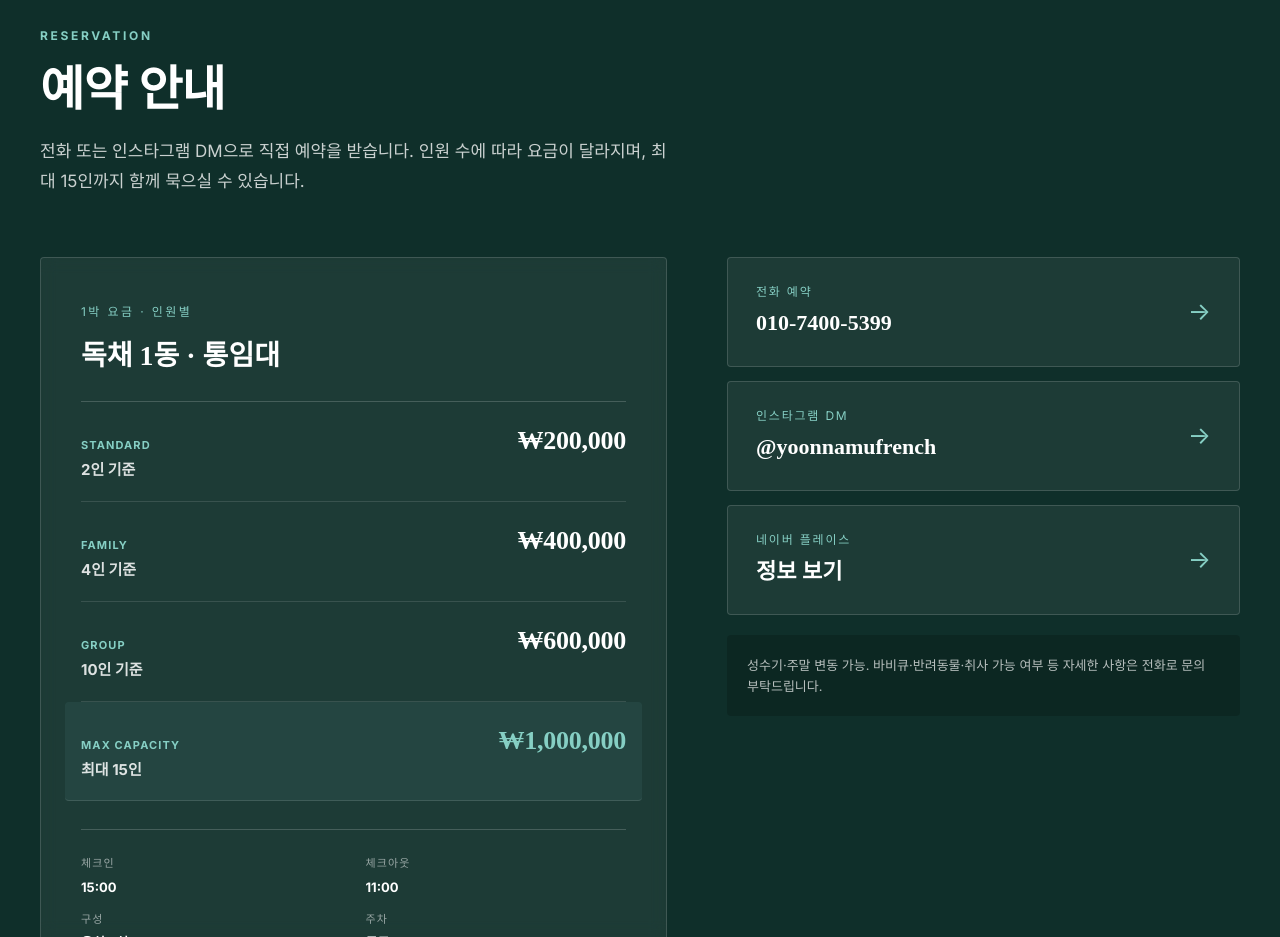
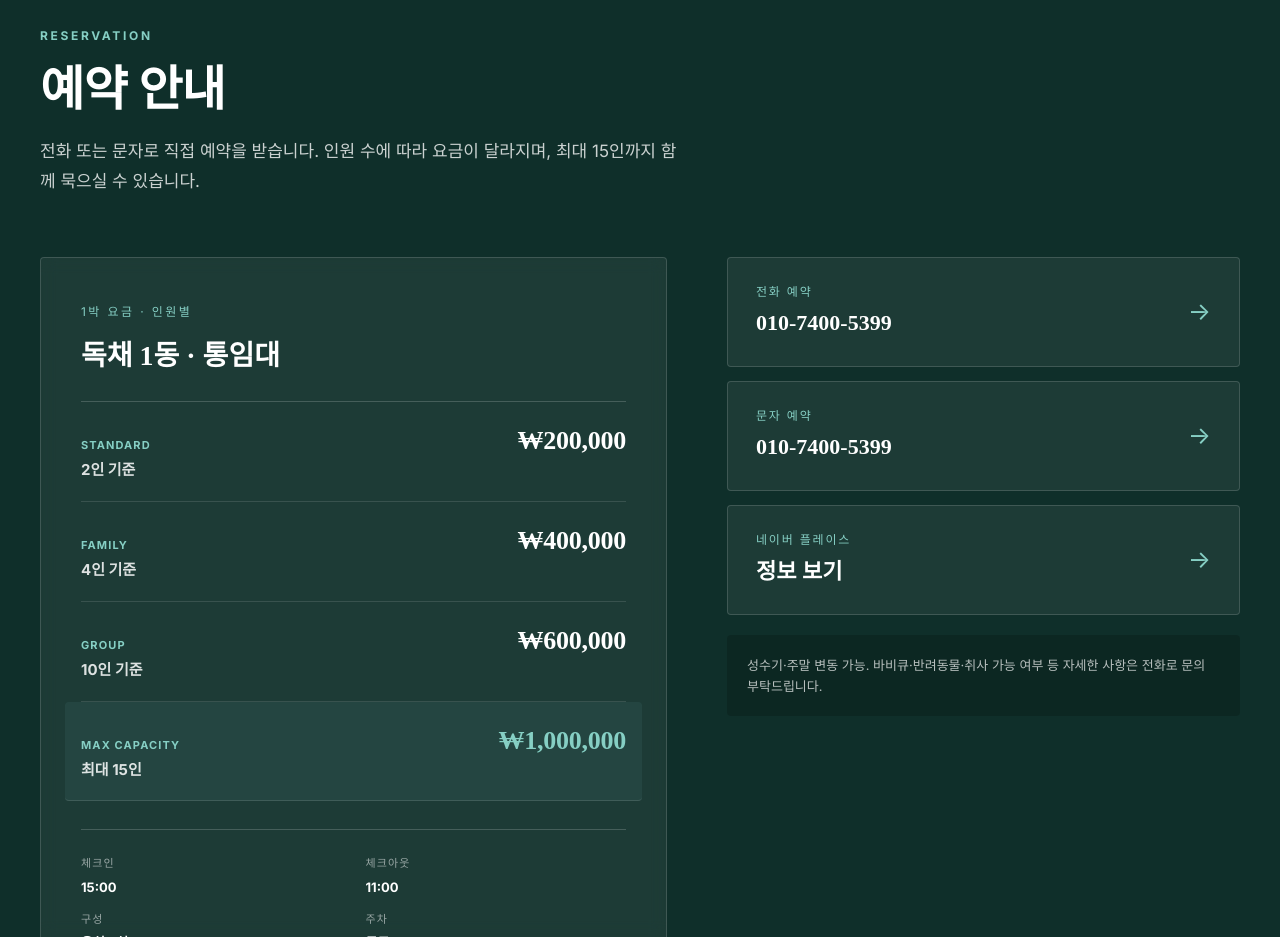
Before and after one commit to huhsame/yj-gochang, a plain HTML site: page index.html in a window 1280 px wide. Shown: the part 9620-10557 px from the top of the page. Drawn offline with Linux system fonts and the light colour scheme.

Commit message:
인스타그램 DM 예약 안내·버튼 제거 — 사장님이 DM 확인 못 하시는 상황
예약은 전화로만 안내. 단순 SNS 링크(푸터·JSON-LD sameAs)는 유지.

Co-Authored-By: Claude Opus 4.7 (1M context) <noreply@anthropic.com>

```diff
--- a/index.html
+++ b/index.html
@@ -1431,7 +1431,7 @@
       <div class="reveal">
         <span class="section-eyebrow">Reservation</span>
         <h2 class="section-title">예약 안내</h2>
-        <p class="section-lead">전화 또는 인스타그램 DM으로 직접 예약을 받습니다. 인원 수에 따라 요금이 달라지며, 최대 15인까지 함께 묵으실 수 있습니다.</p>
+        <p class="section-lead">전화 또는 문자로 직접 예약을 받습니다. 인원 수에 따라 요금이 달라지며, 최대 15인까지 함께 묵으실 수 있습니다.</p>
       </div>
       <div class="res-grid">
         <div class="price-card reveal">
@@ -1471,10 +1471,10 @@
               </div>
               <div class="arrow">→</div>
             </a>
-            <a href="https://www.instagram.com/yoonnamufrench/" target="_blank" rel="noopener" class="res-btn reveal">
+            <a href="sms:010-7400-5399" class="res-btn reveal">
               <div class="left">
-                <div class="label">인스타그램 DM</div>
-                <div class="value">@yoonnamufrench</div>
+                <div class="label">문자 예약</div>
+                <div class="value">010-7400-5399</div>
               </div>
               <div class="arrow">→</div>
             </a>
```
